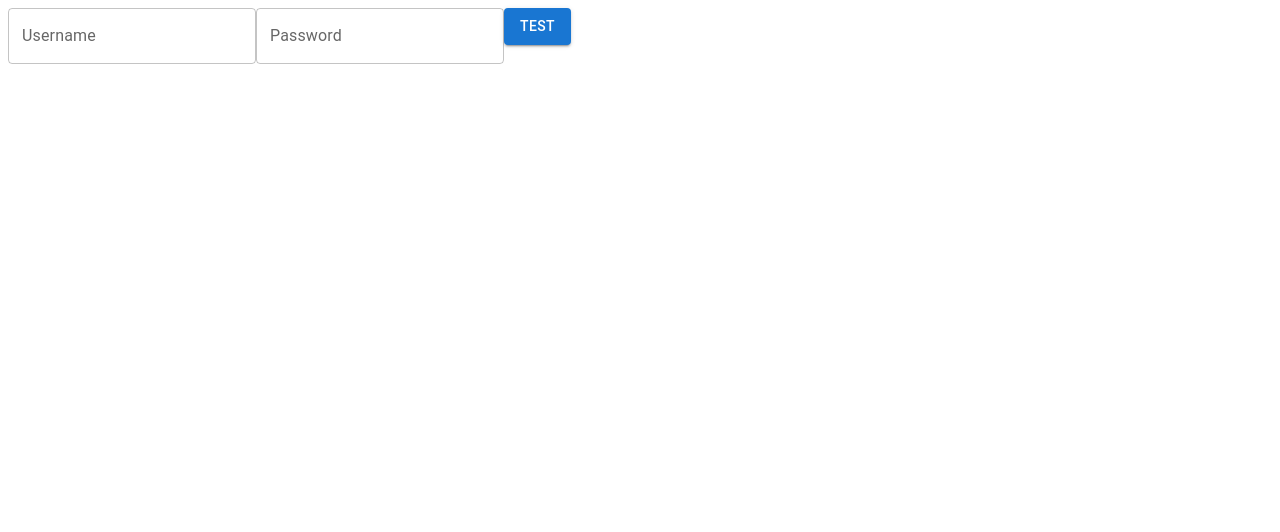
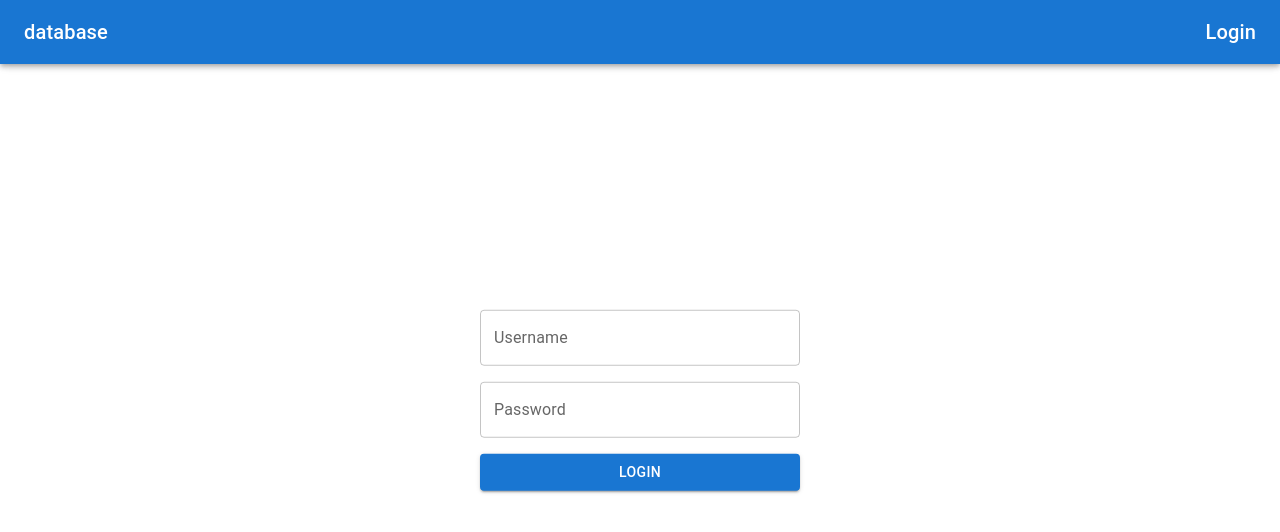
Before and after one commit to 1155194577/herokufrontend, a React (Create React App) app: page / in a window 1280 px wide. Shown: the top 532 px of the page. Built offline with nearby package versions, Linux system fonts and the light colour scheme.

Commit message:
added styling to login pages

```diff
--- a/src/App.js
+++ b/src/App.js
@@ -1,6 +1,7 @@
 import React, { createContext, useState } from 'react'
 import Loginpage from './Loginpage'
 import { Navigate } from 'react-router-dom'
+import Protected from './protectedroute'
 //init the client
 
 export const UserContext = createContext()
@@ -9,6 +10,7 @@ function App() {
   return (
     <UserContext.Provider value = {[IsLoggedin,SetIsLoggedin]}>
      {IsLoggedin ? <Navigate replace to="/protected"/> :  <Loginpage/> }
+
     </UserContext.Provider>
   )
 }
--- a/src/Database.js
+++ b/src/Database.js
@@ -1,6 +1,9 @@
 import React from 'react'
 import { useQuery } from 'react-query'
 import Error from './error';
+import Navbar from './navbar';
+import { Box, boxClasses } from '@mui/material';
+import  "./database.css"
 // this component shows all data fetched from heroku server via HTTPS GET method
 function Database() {
     // Fetcher function
@@ -19,12 +22,21 @@ function Database() {
     //show database if everything work smoothly
     console.log(data)
   return (
-    <ul>
-    {data.map(
+
+        <Box className="container">
+            <Navbar></Navbar>
+            <Box className='table'>
+             <ul>
+        {data.map(
         (item) =>
         (<li>{item.user_id} || username || {item.user_name} || password :{item.user_password}</li>)
-    )}
-    </ul>
+     )}
+      </ul>
+        </Box>
+        </Box>
+
+
+
   )
 }
 
--- /dev/null
+++ b/src/Loginpage.css
@@ -0,0 +1,16 @@
+.loginbox {
+	display : flex;
+	flex-direction : column;
+	gap : 1rem;
+	width :20rem;
+	top:50%;
+	left:50%;
+	position:fixed;
+	transform : translate(-50%,-50%);
+}
+
+.navbar {
+	display : flex;
+	flex-direction : row;
+	justify-content : space-between;
+}
--- a/src/Loginpage.js
+++ b/src/Loginpage.js
@@ -1,8 +1,12 @@
 import axios from 'axios'
 import React, { useContext, useEffect, useState } from 'react'
+import { NavLink } from 'react-router-dom'
 import { useMutation } from 'react-query'
-import { Button, TextField } from '@mui/material'
+import { Button, TextField ,Box, AppBar, Toolbar, Typography, createTheme} from '@mui/material'
 import { UserContext } from './App'
+import "./Loginpage.css"
+import { red } from '@mui/material/colors'
+import Navbar from './navbar'
 const post = (url,mutation,data,setisloggedin,IsLoggedin) => {
     console.log(url)
     mutation.mutate(data)
@@ -40,12 +44,15 @@ const post = (url,mutation,data,setisloggedin,IsLoggedin) => {
             },[Username,Password]
         )
 
-          return( <div>
+          return(<div>
+                <Navbar></Navbar>
+
+            <Box className='loginbox'>
             <TextField variant="outlined" label="Username" type="email" onChange={(e)=>{SetUsername(e.target.value)}}/>
             <TextField  variant="outlined" label="Password" type="email" onChange={(e)=>{SetPassword(e.target.value)}} />
-            <Button variant="contained" onClick={()=>{post(url,mutation,{"username":Username,"password":Password},SetIsLoggedin,IsLoggedin)}}>test</Button>
-        </div>
-    )
+            <Button variant="contained" onClick={()=>{post(url,mutation,{"username":Username,"password":Password},SetIsLoggedin,IsLoggedin)}}>Login</Button>
+        </Box>
+        </div> )
         }
 
 
--- /dev/null
+++ b/src/database.css
@@ -0,0 +1,3 @@
+.table {
+	padding-top : 5rem;
+}
--- a/src/index.js
+++ b/src/index.js
@@ -1,4 +1,4 @@
-import React from 'react';
+import React, { createContext } from 'react';
 import ReactDOM from 'react-dom/client';
 import App from './App';
 import { RouterProvider,createBrowserRouter } from 'react-router-dom';
@@ -6,6 +6,8 @@ import Database from './Database';
 import Protected from './protectedroute';
 import { QueryClient,QueryClientProvider } from 'react-query';
 import Error from './error';
+import { Navigate} from 'react-router-dom';
+
 const router = createBrowserRouter([{
   path : '/',
   element : <App/>,
@@ -18,7 +20,9 @@ const router = createBrowserRouter([{
  },
  {
   path : '/protected',
-  element : <Protected/>,
+  element : (
+        <Protected/>
+),
   errorElement : <div>Protected</div>
  },
  {
@@ -28,6 +32,7 @@ const router = createBrowserRouter([{
 ]);
 
 const queryClent = new QueryClient()
+export const LoginState =  createContext()
 const root = ReactDOM.createRoot(document.getElementById('root'));
 root.render(
   <React.StrictMode>
--- /dev/null
+++ b/src/navbar.jsx
@@ -0,0 +1,21 @@
+import React from 'react'
+import { AppBar,Toolbar,Typography } from '@mui/material'
+import { useNavigate } from 'react-router-dom'
+function Navbar() {
+    const navigate = useNavigate();
+  return (
+  <AppBar position="fixed" color="primary">
+            <Toolbar className='navbar'>
+            <Typography variant="h6" onClick={()=>{navigate('/database')}}>
+               database
+              </Typography>
+
+              <Typography variant="h6" onClick={()=>{navigate('/')}}>
+                Login
+              </Typography>
+            </Toolbar>
+          </AppBar>
+  )}
+
+
+export default Navbar
```
Also changed, not shown: src/protectedroute.js (+4 -6 lines).
